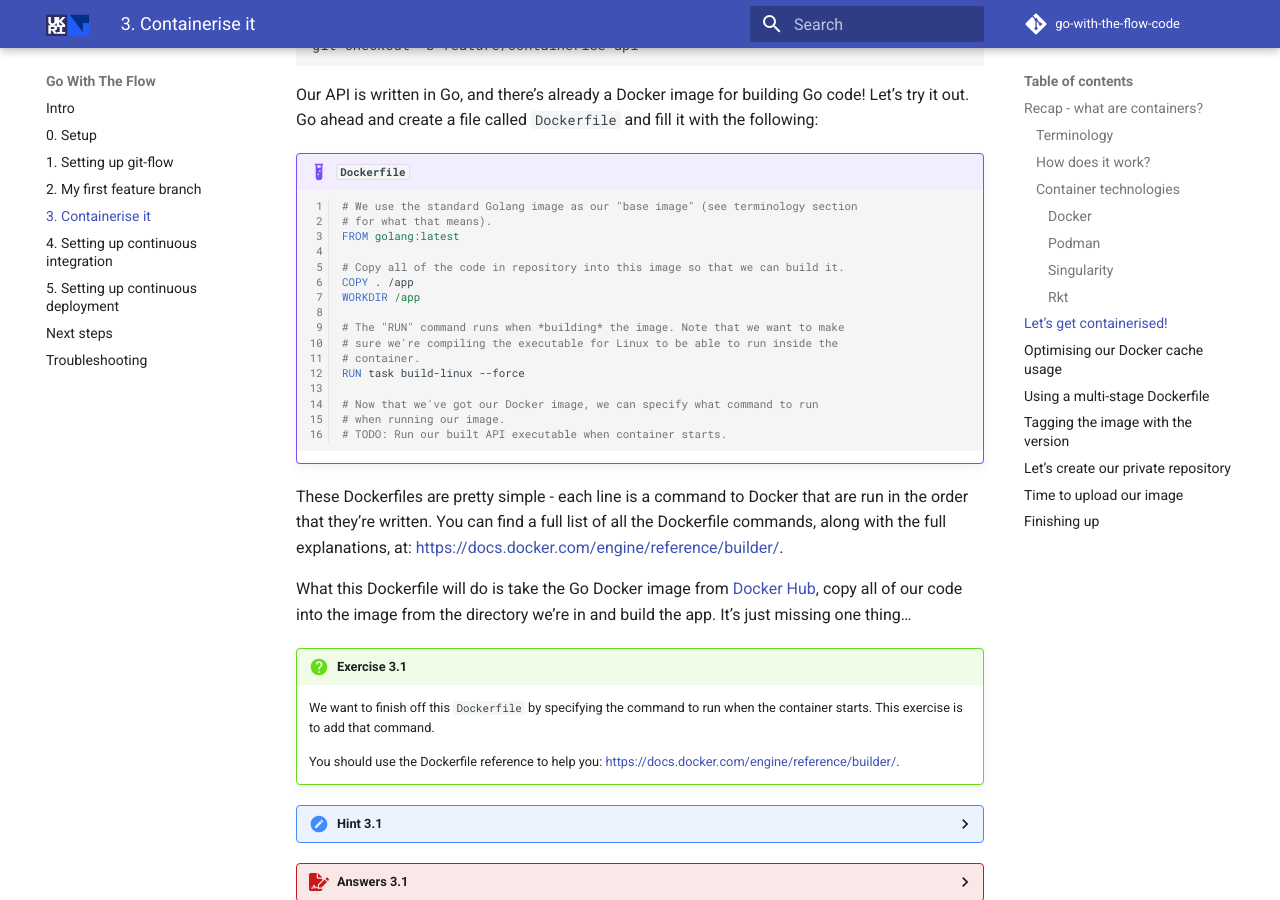
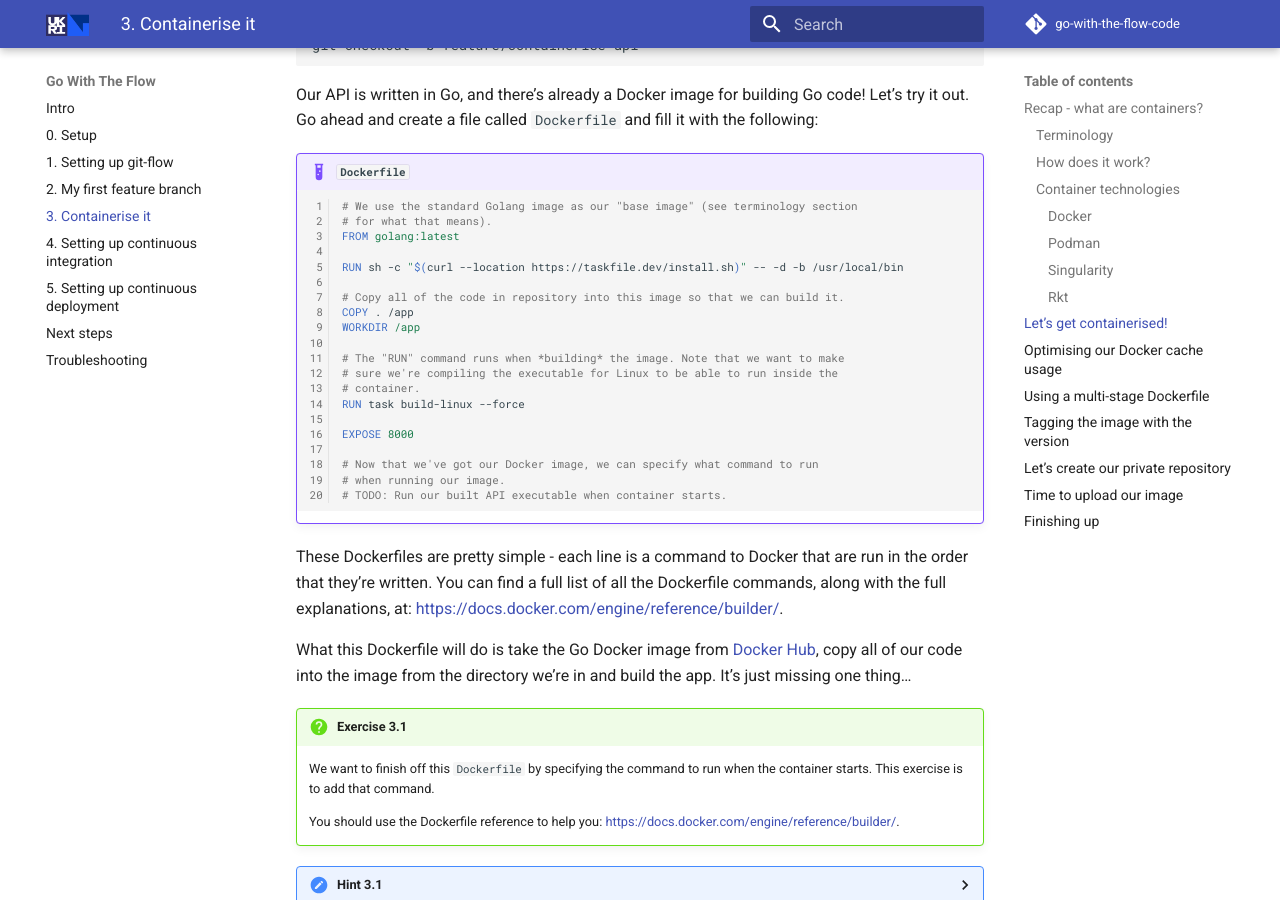
Before and after one commit to stfc/docker-and-gh-actions-for-ml, an MkDocs documentation site: the page built from docs/3-containerise-it.md, in a window 1280 px wide and 900 px high, scrolled down 3924 px. Built offline with MkDocs 1.6.1 and Material for MkDocs 9.7.7, drawn with Linux system fonts in a browser that asks for light colours; emoji names are drawn with the system emoji font; comment, search, counter and statistics services are not loaded.

Commit message:
Add missing instructions to Dockerfile.

```diff
--- a/docs/3-containerise-it.md
+++ b/docs/3-containerise-it.md
@@ -117,6 +117,8 @@ Our API is written in Go, and there's already a Docker image for building Go cod
     # for what that means).
     FROM golang:latest
 
+    RUN sh -c "$(curl --location https://taskfile.dev/install.sh)" -- -d -b /usr/local/bin
+
     # Copy all of the code in repository into this image so that we can build it.
     COPY . /app
     WORKDIR /app
@@ -125,6 +127,8 @@ Our API is written in Go, and there's already a Docker image for building Go cod
     # sure we're compiling the executable for Linux to be able to run inside the
     # container.
     RUN task build-linux --force
+
+    EXPOSE 8000
 
     # Now that we've got our Docker image, we can specify what command to run
     # when running our image.
```
